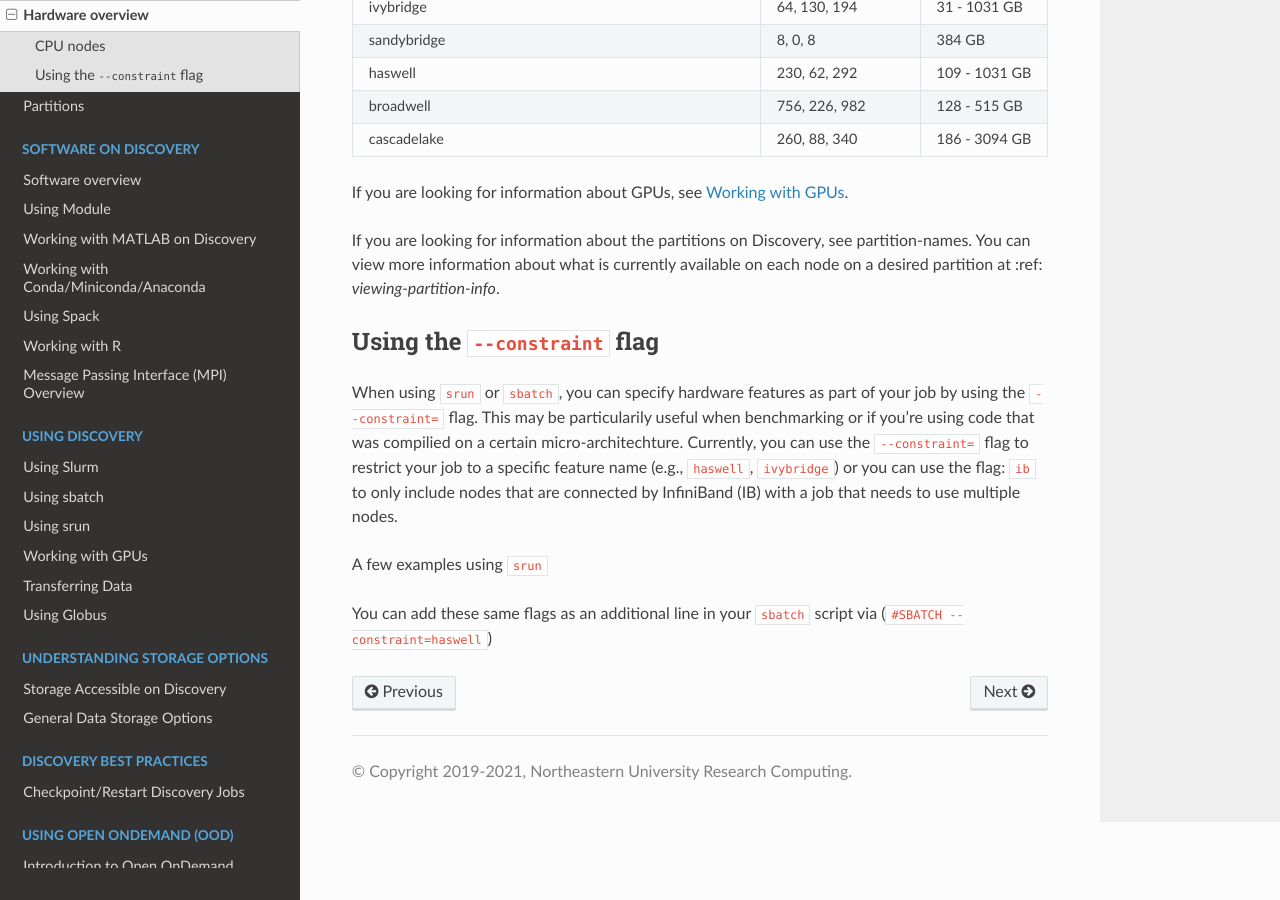
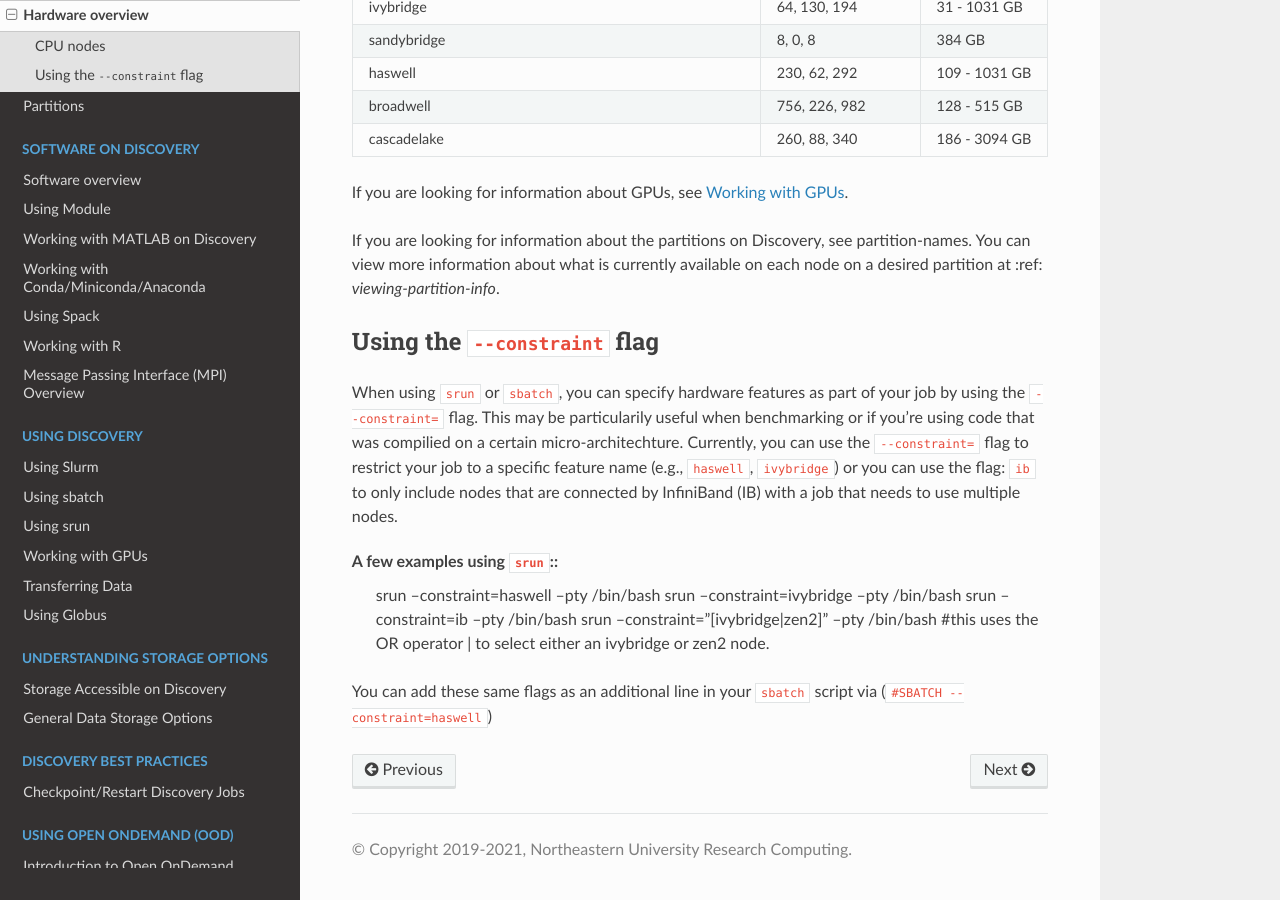
Before and after one commit to northeastern-rc/rc-public-documentation, a Sphinx documentation site: the page built from docs/source/hardware/hardware_overview.rst, in a window 1280 px wide and 900 px high, scrolled down 651 px. Built offline with Sphinx 7.4.7 and the Read the Docs theme 2.0.0, drawn with Linux system fonts in a browser that asks for light colours.

Commit message:
fixed code block

```diff
--- a/docs/source/hardware/hardware_overview.rst
+++ b/docs/source/hardware/hardware_overview.rst
@@ -56,9 +56,7 @@
 ================================
 When using ``srun`` or ``sbatch``, you can specify hardware features as part of your job by using the ``--constraint=`` flag. This may be particularily useful when benchmarking or if you're using code that was compilied on a certain micro-architechture. Currently, you can use the ``--constraint=`` flag to restrict your job to a specific feature name (e.g., ``haswell``, ``ivybridge``) or you can use the flag: ``ib`` to only include nodes that are connected by InfiniBand (IB) with a job that needs to use multiple nodes.
 
-A few examples using ``srun``
-
-.. code::
+A few examples using ``srun``::
         srun --constraint=haswell --pty /bin/bash
         srun --constraint=ivybridge --pty /bin/bash
         srun --constraint=ib --pty /bin/bash
```
